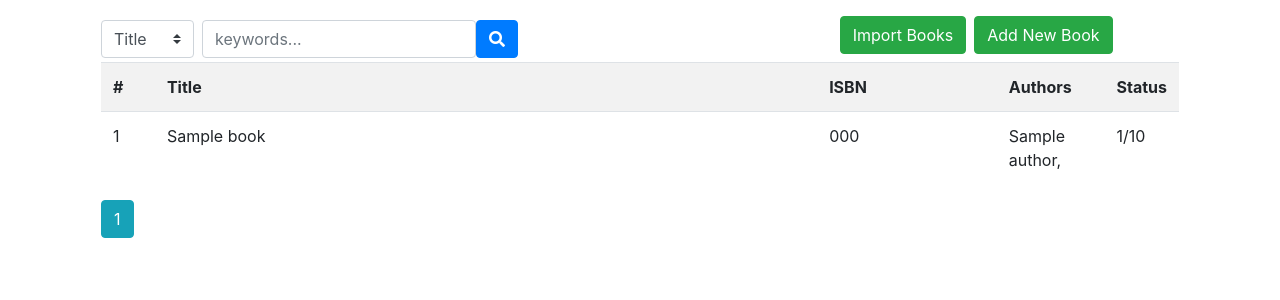
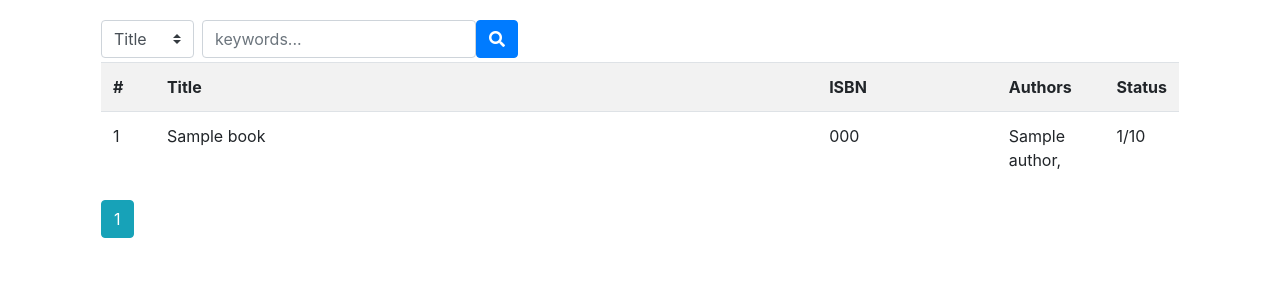
Before and after one commit to lafith/library-management-system, a Flask app: page /guest in a window 1280 px wide. Shown: the part 56-356 px from the top of the page. Run offline with Flask 2, Linux system fonts and the light colour scheme; tables that the repository leaves empty hold one stand-in row (values such as "Sample post"); some libraries are stand-ins or nearby versions.

Commit message:
refactor(guest): remove import/add book buttons

```diff
--- a/app/templates/guest_view.html
+++ b/app/templates/guest_view.html
@@ -26,35 +26,6 @@ content %}
             <i class="fas fa-search"></i>
           </button>
         </form>
-      </div>
-      <!--import/add books:-->
-      <div class="col-4">
-        <div
-          class="btn-toolbar"
-          role="toolbar"
-          aria-label="Toolbar with button groups"
-        >
-          <div class="btn-group mr-2" role="group" aria-label="First group">
-            <button
-              type="button"
-              class="btn btn-success float-right"
-              data-toggle="modal"
-              data-target="#importBookModal"
-            >
-              Import Books
-            </button>
-          </div>
-          <div class="btn-group mr-2" role="group" aria-label="First group">
-            <button
-              type="button"
-              class="btn btn-success float-right"
-              data-toggle="modal"
-              data-target="#addBookModal"
-            >
-              Add New Book
-            </button>
-          </div>
-        </div>
       </div>
     </div>
 
```
